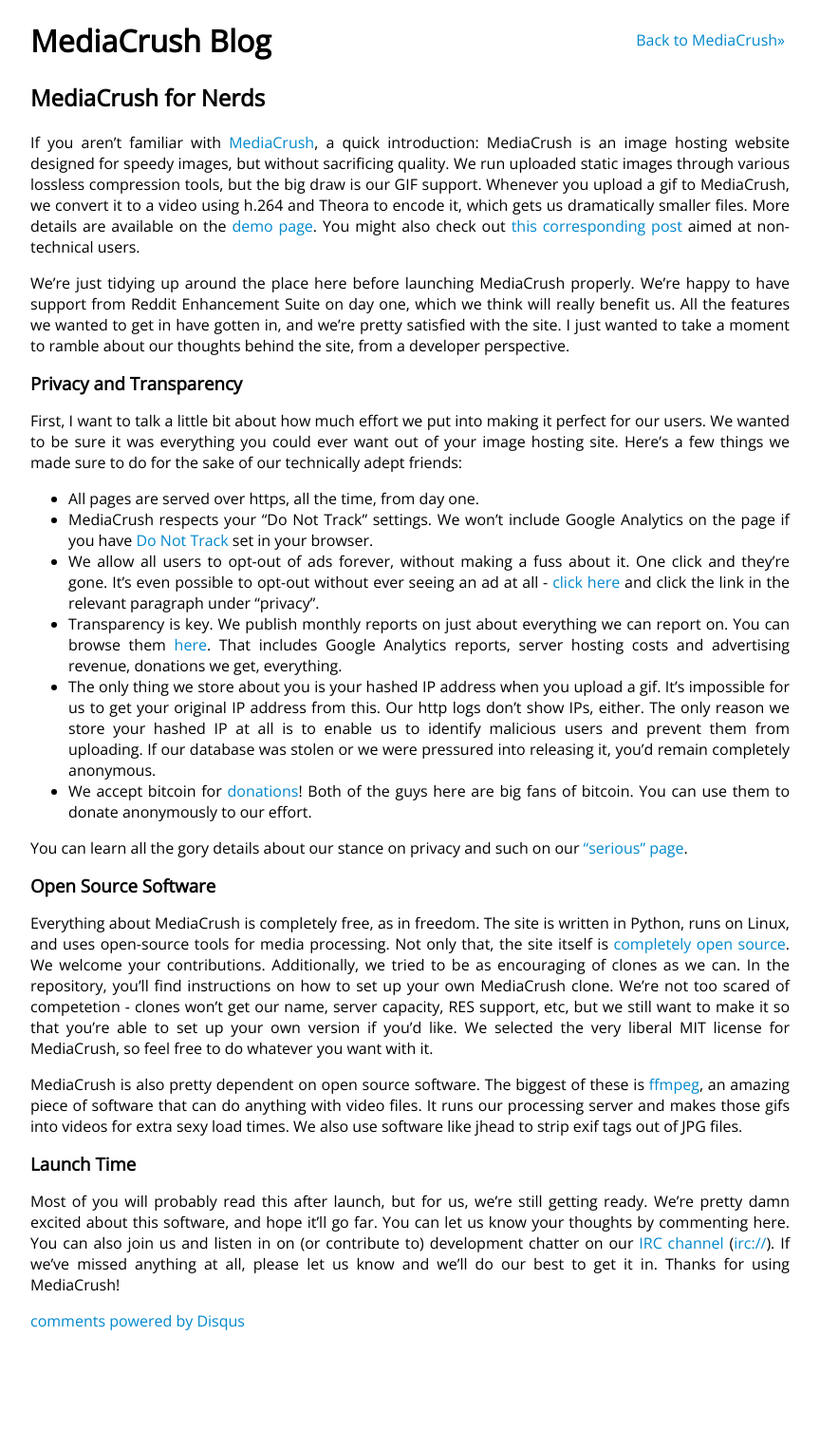
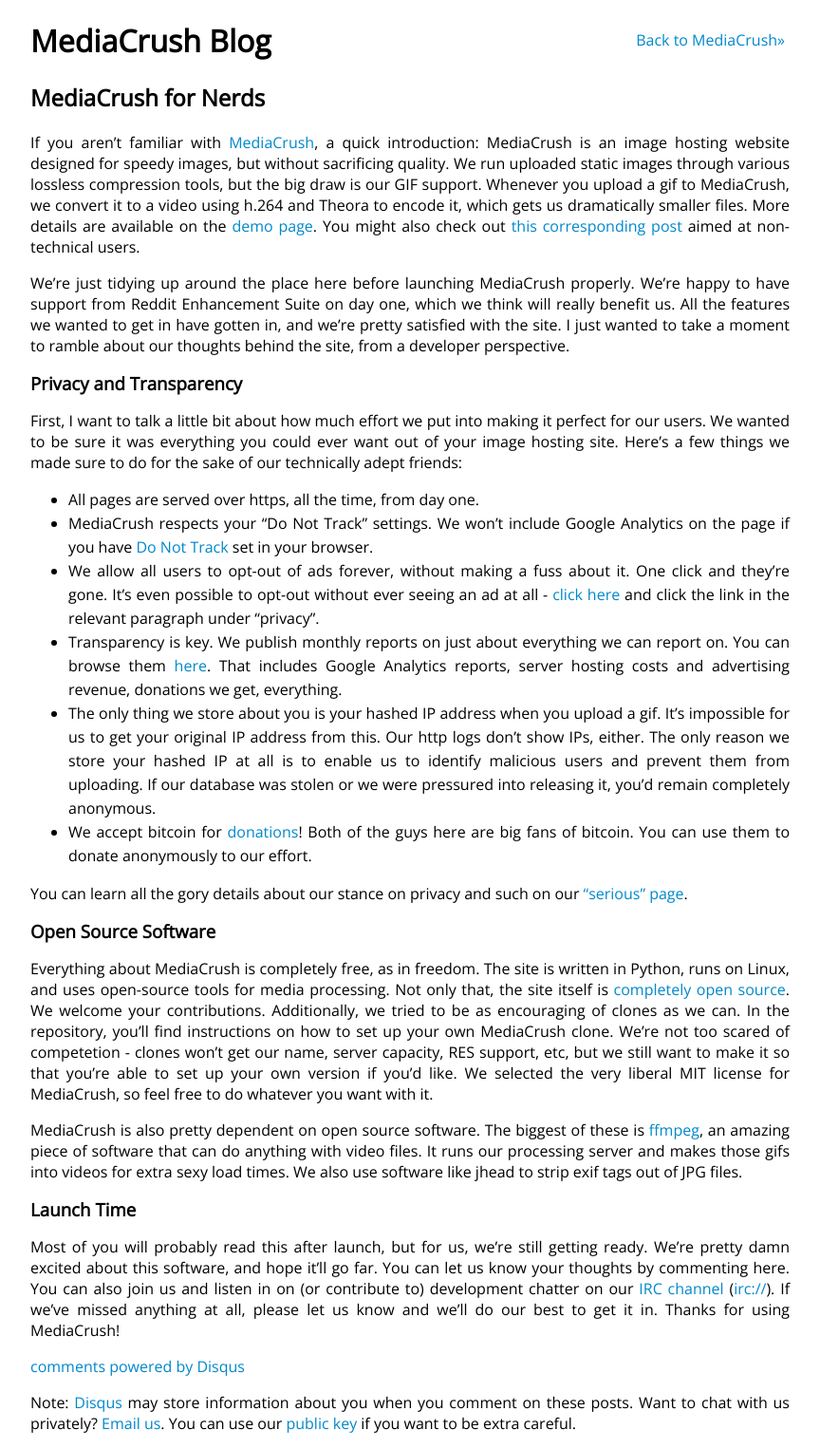
Before and after one commit to MediaCrush/mediacrush.github.io, a Jekyll site: the page built from _posts/2013-07-19-MediaCrush-for-nerds.md, in a window 1280 px wide. Shown: the whole page at 95% size, without its empty margins (208-1072 px from the left). Built offline with Jekyll 4.4.1, drawn with Linux system fonts in a browser that asks for light colours; Markdown is read by kramdown in place of the engine named in the settings; comment, search, counter and statistics services are not loaded; before the commit the page ends 1402 px from its top, so only the background shows below that.

```diff
--- a/_layouts/post.html
+++ b/_layouts/post.html
@@ -17,3 +17,6 @@ var disqus_shortname = 'mediacrushblog';
 </script>
 <noscript>Please enable JavaScript to view the <a href="http://disqus.com/?ref_noscript">comments powered by Disqus.</a></noscript>
 <a href="http://disqus.com" class="dsq-brlink">comments powered by <span class="logo-disqus">Disqus</span></a>
+<p>Note: <a href="http://disqus.com">Disqus</a> may store information about you when you comment on these posts. Want to chat with
+us privately? <a href="mailto:support@mediacru.sh">Email us</a>. You can use our <a href="https://mediacru.sh/serious">public key</a>
+if you want to be extra careful.</p>
--- a/static/stylesheet.css
+++ b/static/stylesheet.css
@@ -81,3 +81,7 @@ h1 a:hover, h3 a:hover {
 .container img {
     max-width: 800px;
 }
+
+ul {
+    line-height: 25px;
+}
```
Also changed, not shown: privacy.md (added, +29 -0 lines).
